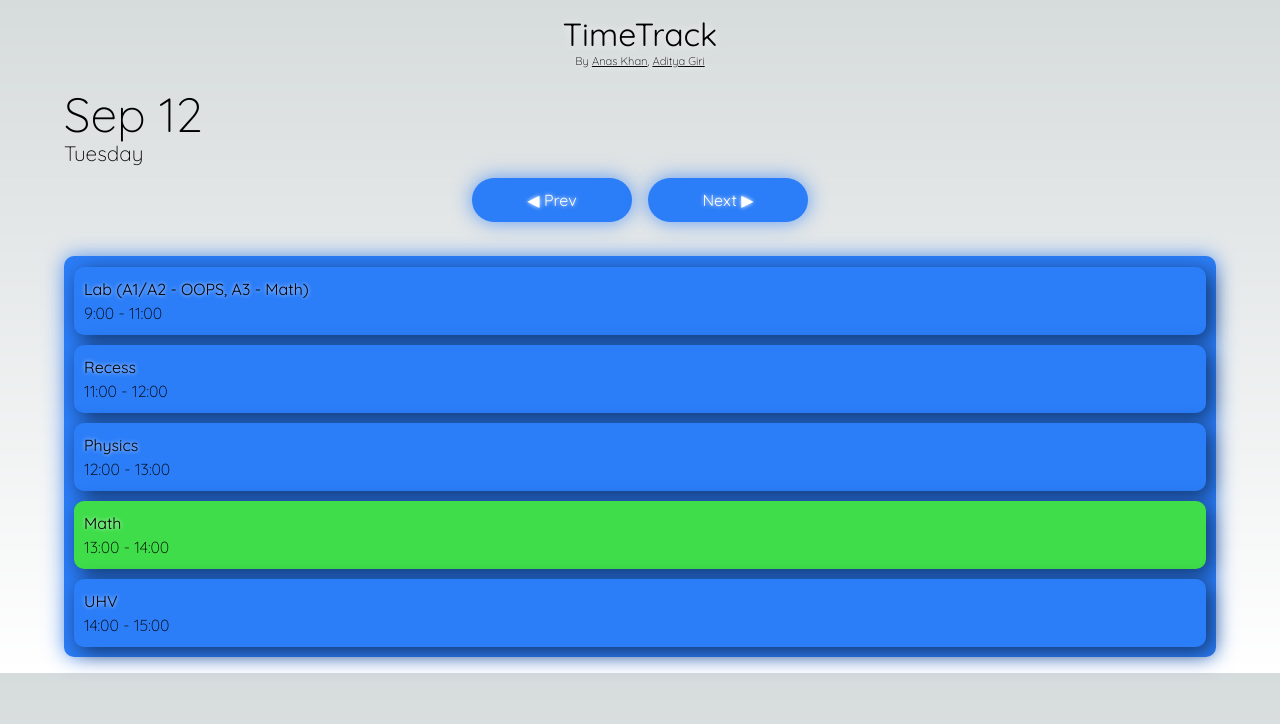
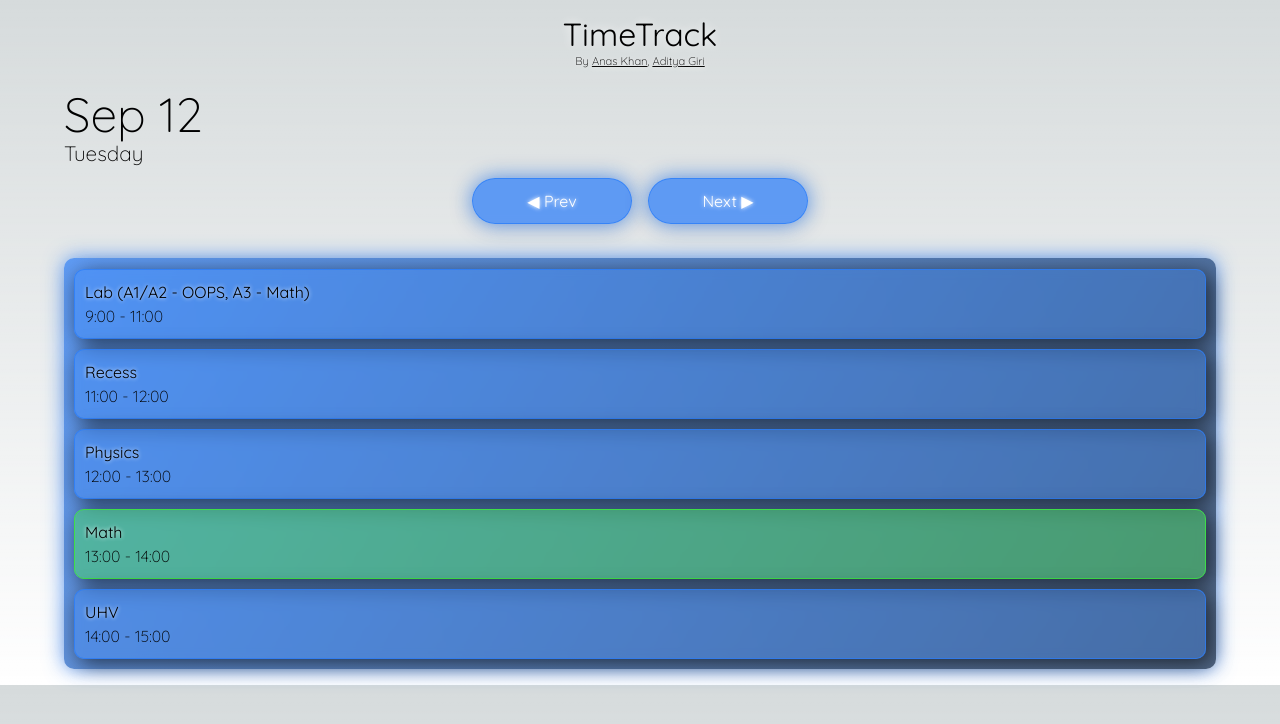
Before and after one commit to Xyncross1111/timetrack, a Next.js app: page / in a window 1280 px wide. Shown: the top 724 px of the page. Built offline with nearby package versions, Linux system fonts and the light colour scheme.

Commit message:
css changes

```diff
--- a/app/class/class.css
+++ b/app/class/class.css
@@ -2,24 +2,37 @@
     font-family: QuickSandLight;
     src: url(fonts/Quicksand-Light.ttf);
 }
+
 @font-face {
     font-family: QuickSandRegular;
     src: url(fonts/Quicksand-Regular.ttf);
 }
-.classes{
+
+.classes {
     margin-top: 10px;
     width: 100%;
     /*max-width: 300px;*/
-    background-color: #2b7df8;
+    /* From https://css.glass */
+    background: rgba(43, 125, 248, 0.272);
     border-radius: 10px;
-    box-shadow: 5px 5px 20px #00000093;
+    box-shadow: 0 4px 30px rgba(0, 0, 0, 0.1), 5px 5px 20px #00000093;
+    backdrop-filter: blur(5px);
+    -webkit-backdrop-filter: blur(5px);
+    border: 1px solid rgba(43, 125, 248, 0.78);
     padding: 10px;
     font-family: QuickSandLight;
 }
-.classes h2{
+
+.classes h2 {
     font-family: QuickSandRegular;
     text-shadow: 0px 0px 4px #ffffff;
 }
+
 .active {
-    background-color: #3edd49;
+    /* From https://css.glass */
+    background: rgba(62, 221, 73, 0.42);
+    box-shadow: 0 4px 30px rgba(0, 0, 0, 0.1), 5px 5px 20px #00000093;
+    backdrop-filter: blur(5px);
+    -webkit-backdrop-filter: blur(5px);
+    border: 1px solid #3edd49;
 }
--- a/app/navigate/navigate.css
+++ b/app/navigate/navigate.css
@@ -12,28 +12,33 @@ nav {
 }
 
 nav button {
-    padding: 10px 20px; /* Adjust padding as needed */
+    padding: 10px 20px;
     margin: 0.5rem;
     width: 10rem;
-    font-size: 1rem; /* Adjust font size as needed */
-    background-color: #2b7df8; /* Change the background color */
-    box-shadow: 0px 0px 20px #2b7df8b8;
-    color: #ffffff; /* Change the text color */
+    font-size: 1rem;
+    background: rgba(43, 125, 248, 0.7215686274509804);
+    box-shadow: 0 4px 30px rgba(0, 0, 0, 0.1),0px 0px 20px #2b7df8b8;
+    backdrop-filter: blur(5px);
+    -webkit-backdrop-filter: blur(5px);
+    border: 1px solid rgba(43, 125, 248, 0.78);
+    color: #ffffff;
     text-shadow: 0px 0px 4px #ffffff;
-    border: none;
-    border-radius: 50px; /* Adjust border radius as needed */
+    border-radius: 50px;
     cursor: pointer;
 }
 
 /* Hover effect */
 nav button:hover {
-    background-color: #2b7df8; /* Change the background color on hover */
+    background-color: #2b7df8;
+    /* Change the background color on hover */
     transition: color 300ms linear;
 }
 
 /* Active/focus styles */
 nav button:active,
 nav button:focus {
-    outline: none; /* Remove default focus outline */
-    box-shadow: 0px 0px 20px #2b7df8b8 /* Add a box shadow on focus/active */
+    outline: none;
+    /* Remove default focus outline */
+    box-shadow: 0px 0px 20px #2b7df8b8
+        /* Add a box shadow on focus/active */
 }
--- a/app/schedule/schedule.css
+++ b/app/schedule/schedule.css
@@ -5,7 +5,7 @@
     /*margin-top: 2vh;*/
     /*margin-left: 5vw;*/
     margin: 2vh auto;
-    background-color: #2b7df8;
+    background: linear-gradient(135deg, #2b7df8b8 0%, #0f2d58b8 100%);
     box-shadow: 0px 0px 20px #2b7df8b8;
     border-radius: 10px;
     padding: 1px 10px 10px 10px;
```
